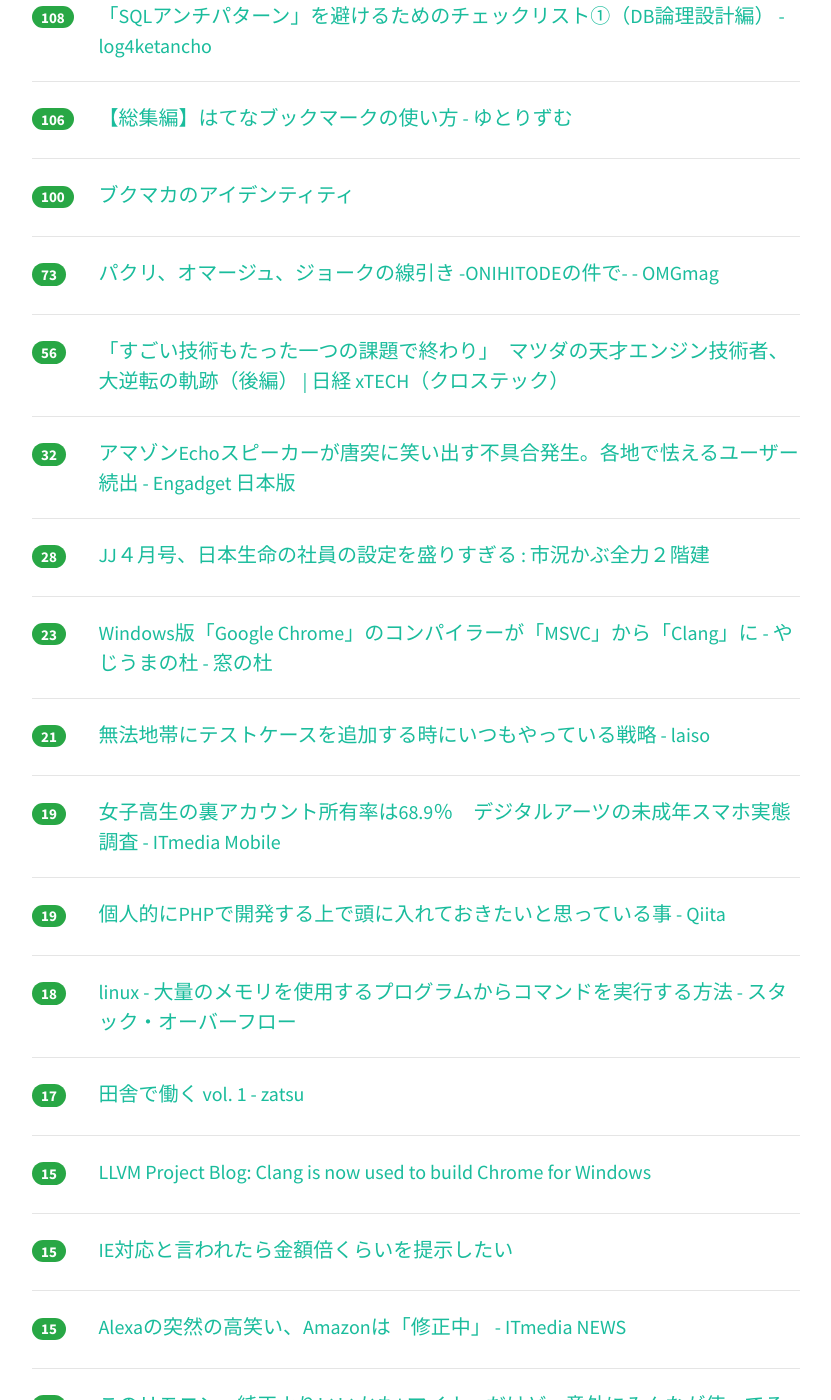
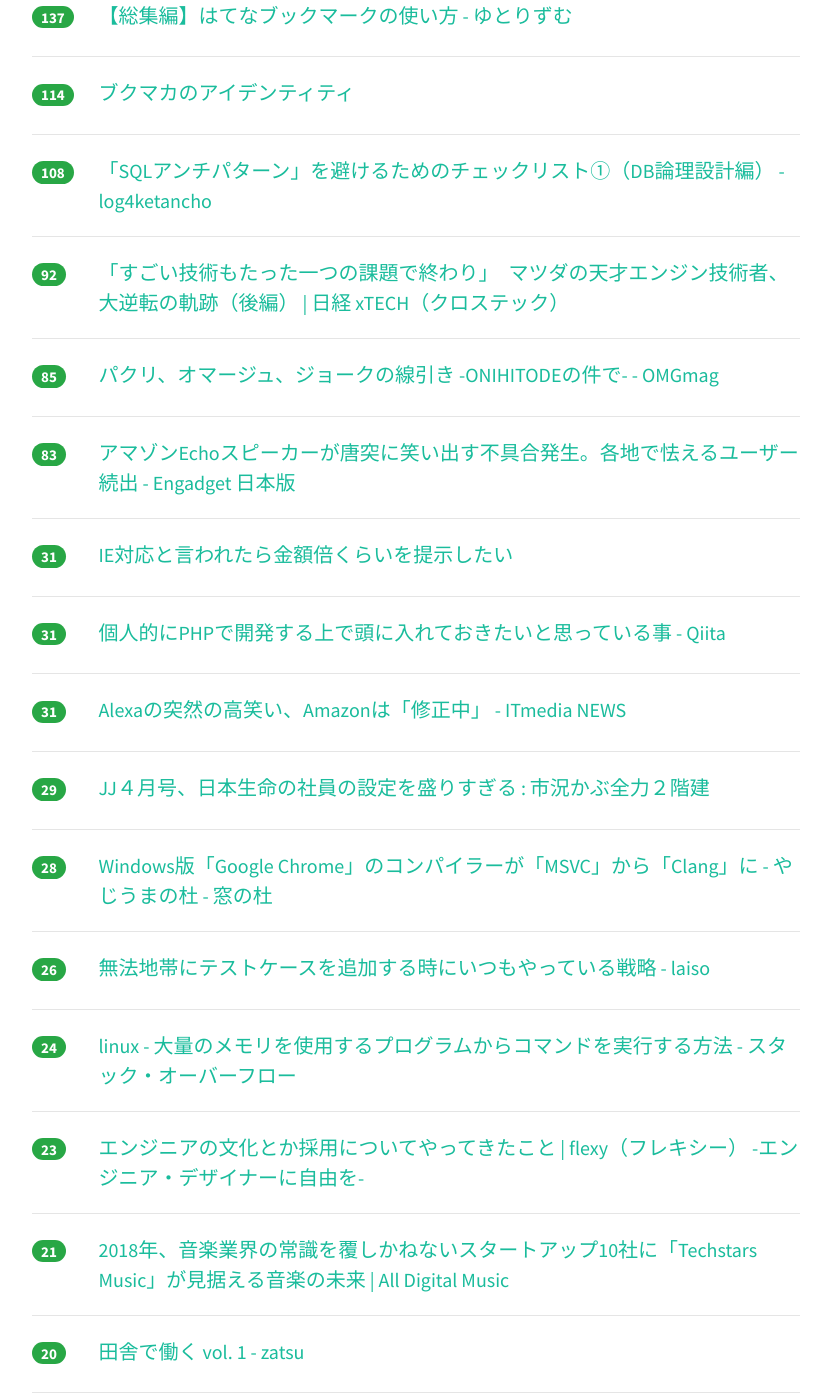
Before and after one commit to yatta47/hatena-matome-site, a Jekyll site: the page built from _posts/2018-03-08-hatena.md, in a window 1280 px wide and 1400 px high, scrolled down 574 px. Shown: the whole window, without its empty margins (224-1055 px from the left). Built offline with Jekyll 4.4.1, drawn with Linux system fonts in a browser that asks for light colours; nearby versions of some CDN libraries; some of the changed text lies outside the part shown.

Commit message:
Updated 2018-03-08

```diff
--- a/_posts/2018-03-08-hatena.md
+++ b/_posts/2018-03-08-hatena.md
@@ -1,19 +1,29 @@
 ---
 layout: post
 title:  "2018-03-08 はてぶIT"
-date:   2018-03-08 10:03:32
+date:   2018-03-08 11:03:13
 tags: [it-hotentry]
 ---
-35 件のデータあり
+40 件のデータあり
 
 <hr><div class="row">
-<div class="col-1"><span class="badge badge-pill badge-success h2">297</span></div>
+<div class="col-1"><span class="badge badge-pill badge-success h2">407</span></div>
 <div class="col-11"><a href='http://takagi-hiromitsu.jp/diary/20180307.html' target='_blank'>高木浩光＠自宅の日記 - 個人情報保護委員会ゥァア゛ーッ ドガシャア</a></div>
 </div>
 <hr>
 <div class="row">
-<div class="col-1"><span class="badge badge-pill badge-success h2">131</span></div>
+<div class="col-1"><span class="badge badge-pill badge-success h2">210</span></div>
 <div class="col-11"><a href='https://togetter.com/li/1206162' target='_blank'>外注をしすぎた結果、他社に自社の仕様を教えてもらうというカオスな状況に多くの声が寄せられる「過度なアウトソーシングは非効率」 - Togetter</a></div>
+</div>
+<hr>
+<div class="row">
+<div class="col-1"><span class="badge badge-pill badge-success h2">137</span></div>
+<div class="col-11"><a href='http://www.yutorism.jp/entry/Hatebu' target='_blank'>【総集編】はてなブックマークの使い方 - ゆとりずむ</a></div>
+</div>
+<hr>
+<div class="row">
+<div class="col-1"><span class="badge badge-pill badge-success h2">114</span></div>
+<div class="col-11"><a href='https://anond.hatelabo.jp/20180307223400' target='_blank'>ブクマカのアイデンティティ</a></div>
 </div>
 <hr>
 <div class="row">
@@ -22,43 +32,68 @@ tags: [it-hotentry]
 </div>
 <hr>
 <div class="row">
-<div class="col-1"><span class="badge badge-pill badge-success h2">106</span></div>
-<div class="col-11"><a href='http://www.yutorism.jp/entry/Hatebu' target='_blank'>【総集編】はてなブックマークの使い方 - ゆとりずむ</a></div>
+<div class="col-1"><span class="badge badge-pill badge-success h2">92</span></div>
+<div class="col-11"><a href='http://tech.nikkeibp.co.jp/atcl/nxt/column/18/00134/030600025/' target='_blank'>「すごい技術もたった一つの課題で終わり」　マツダの天才エンジン技術者、大逆転の軌跡（後編） | 日経 xTECH（クロステック）</a></div>
 </div>
 <hr>
 <div class="row">
-<div class="col-1"><span class="badge badge-pill badge-success h2">100</span></div>
-<div class="col-11"><a href='https://anond.hatelabo.jp/20180307223400' target='_blank'>ブクマカのアイデンティティ</a></div>
-</div>
-<hr>
-<div class="row">
-<div class="col-1"><span class="badge badge-pill badge-success h2">73</span></div>
+<div class="col-1"><span class="badge badge-pill badge-success h2">85</span></div>
 <div class="col-11"><a href='http://www.omg-ox.org/entry/oni' target='_blank'>パクリ、オマージュ、ジョークの線引き -ONIHITODEの件で- - OMGmag</a></div>
 </div>
 <hr>
 <div class="row">
-<div class="col-1"><span class="badge badge-pill badge-success h2">56</span></div>
-<div class="col-11"><a href='http://tech.nikkeibp.co.jp/atcl/nxt/column/18/00134/030600025/' target='_blank'>「すごい技術もたった一つの課題で終わり」　マツダの天才エンジン技術者、大逆転の軌跡（後編） | 日経 xTECH（クロステック）</a></div>
-</div>
-<hr>
-<div class="row">
-<div class="col-1"><span class="badge badge-pill badge-success h2">32</span></div>
+<div class="col-1"><span class="badge badge-pill badge-success h2">83</span></div>
 <div class="col-11"><a href='http://japanese.engadget.com/2018/03/07/echo/' target='_blank'>アマゾンEchoスピーカーが唐突に笑い出す不具合発生。各地で怯えるユーザー続出 - Engadget 日本版</a></div>
 </div>
 <hr>
 <div class="row">
-<div class="col-1"><span class="badge badge-pill badge-success h2">28</span></div>
+<div class="col-1"><span class="badge badge-pill badge-success h2">31</span></div>
+<div class="col-11"><a href='https://anond.hatelabo.jp/20180308013517' target='_blank'>IE対応と言われたら金額倍くらいを提示したい</a></div>
+</div>
+<hr>
+<div class="row">
+<div class="col-1"><span class="badge badge-pill badge-success h2">31</span></div>
+<div class="col-11"><a href='https://qiita.com/n_mogi/items/252dc4dcf75f3b2ea977' target='_blank'>個人的にPHPで開発する上で頭に入れておきたいと思っている事 - Qiita</a></div>
+</div>
+<hr>
+<div class="row">
+<div class="col-1"><span class="badge badge-pill badge-success h2">31</span></div>
+<div class="col-11"><a href='http://www.itmedia.co.jp/news/articles/1803/08/news062.html' target='_blank'>Alexaの突然の高笑い、Amazonは「修正中」 - ITmedia NEWS</a></div>
+</div>
+<hr>
+<div class="row">
+<div class="col-1"><span class="badge badge-pill badge-success h2">29</span></div>
 <div class="col-11"><a href='http://kabumatome.doorblog.jp/archives/65914258.html' target='_blank'>JJ４月号、日本生命の社員の設定を盛りすぎる : 市況かぶ全力２階建</a></div>
 </div>
 <hr>
 <div class="row">
-<div class="col-1"><span class="badge badge-pill badge-success h2">23</span></div>
+<div class="col-1"><span class="badge badge-pill badge-success h2">28</span></div>
 <div class="col-11"><a href='https://forest.watch.impress.co.jp/docs/serial/yajiuma/1110338.html' target='_blank'>Windows版「Google Chrome」のコンパイラーが「MSVC」から「Clang」に - やじうまの杜 - 窓の杜</a></div>
 </div>
 <hr>
 <div class="row">
+<div class="col-1"><span class="badge badge-pill badge-success h2">26</span></div>
+<div class="col-11"><a href='http://blog.lai.so/entry/2018/03/08/%E7%84%A1%E6%B3%95%E5%9C%B0%E5%B8%AF%E3%81%AB%E3%83%86%E3%82%B9%E3%83%88%E3%82%B1%E3%83%BC%E3%82%B9%E3%82%92%E8%BF%BD%E5%8A%A0%E3%81%99%E3%82%8B%E6%99%82%E3%81%AB%E3%81%84%E3%81%A4%E3%82%82%E3%82%84%E3%81%A3' target='_blank'>無法地帯にテストケースを追加する時にいつもやっている戦略 - laiso</a></div>
+</div>
+<hr>
+<div class="row">
+<div class="col-1"><span class="badge badge-pill badge-success h2">24</span></div>
+<div class="col-11"><a href='https://ja.stackoverflow.com/questions/9920/' target='_blank'>linux - 大量のメモリを使用するプログラムからコマンドを実行する方法 - スタック・オーバーフロー</a></div>
+</div>
+<hr>
+<div class="row">
+<div class="col-1"><span class="badge badge-pill badge-success h2">23</span></div>
+<div class="col-11"><a href='https://flxy.jp/article/561' target='_blank'>エンジニアの文化とか採用についてやってきたこと | flexy（フレキシー） -エンジニア・デザイナーに自由を-</a></div>
+</div>
+<hr>
+<div class="row">
 <div class="col-1"><span class="badge badge-pill badge-success h2">21</span></div>
-<div class="col-11"><a href='http://blog.lai.so/entry/2018/03/08/%E7%84%A1%E6%B3%95%E5%9C%B0%E5%B8%AF%E3%81%AB%E3%83%86%E3%82%B9%E3%83%88%E3%82%B1%E3%83%BC%E3%82%B9%E3%82%92%E8%BF%BD%E5%8A%A0%E3%81%99%E3%82%8B%E6%99%82%E3%81%AB%E3%81%84%E3%81%A4%E3%82%82%E3%82%84%E3%81%A3' target='_blank'>無法地帯にテストケースを追加する時にいつもやっている戦略 - laiso</a></div>
+<div class="col-11"><a href='http://jaykogami.com/2018/03/15002.html' target='_blank'>2018年、音楽業界の常識を覆しかねないスタートアップ10社に「Techstars Music」が見据える音楽の未来 | All Digital Music</a></div>
+</div>
+<hr>
+<div class="row">
+<div class="col-1"><span class="badge badge-pill badge-success h2">20</span></div>
+<div class="col-11"><a href='http://komatatsu.hateblo.jp/entry/2018/03/07/232003' target='_blank'>田舎で働く vol. 1 - zatsu</a></div>
 </div>
 <hr>
 <div class="row">
@@ -67,38 +102,18 @@ tags: [it-hotentry]
 </div>
 <hr>
 <div class="row">
-<div class="col-1"><span class="badge badge-pill badge-success h2">19</span></div>
-<div class="col-11"><a href='https://qiita.com/n_mogi/items/252dc4dcf75f3b2ea977' target='_blank'>個人的にPHPで開発する上で頭に入れておきたいと思っている事 - Qiita</a></div>
+<div class="col-1"><span class="badge badge-pill badge-success h2">16</span></div>
+<div class="col-11"><a href='http://totb.hatenablog.com/entry/2018/03/07/220552' target='_blank'>フランスの出生率低下 - Think outside the box</a></div>
 </div>
 <hr>
 <div class="row">
-<div class="col-1"><span class="badge badge-pill badge-success h2">18</span></div>
-<div class="col-11"><a href='https://ja.stackoverflow.com/questions/9920/' target='_blank'>linux - 大量のメモリを使用するプログラムからコマンドを実行する方法 - スタック・オーバーフロー</a></div>
-</div>
-<hr>
-<div class="row">
-<div class="col-1"><span class="badge badge-pill badge-success h2">17</span></div>
-<div class="col-11"><a href='http://komatatsu.hateblo.jp/entry/2018/03/07/232003' target='_blank'>田舎で働く vol. 1 - zatsu</a></div>
+<div class="col-1"><span class="badge badge-pill badge-success h2">15</span></div>
+<div class="col-11"><a href='https://getnavi.jp/homeappliances/236166/' target='_blank'>このリモコン、純正よりいいかも! マイナーだけど、意外にみんなが使ってる「朝日電器」内覧会 | GetNavi web ゲットナビ</a></div>
 </div>
 <hr>
 <div class="row">
 <div class="col-1"><span class="badge badge-pill badge-success h2">15</span></div>
 <div class="col-11"><a href='http://blog.llvm.org/2018/03/clang-is-now-used-to-build-chrome-for.html' target='_blank'>LLVM Project Blog: Clang is now used to build Chrome for Windows</a></div>
-</div>
-<hr>
-<div class="row">
-<div class="col-1"><span class="badge badge-pill badge-success h2">15</span></div>
-<div class="col-11"><a href='https://anond.hatelabo.jp/20180308013517' target='_blank'>IE対応と言われたら金額倍くらいを提示したい</a></div>
-</div>
-<hr>
-<div class="row">
-<div class="col-1"><span class="badge badge-pill badge-success h2">15</span></div>
-<div class="col-11"><a href='http://www.itmedia.co.jp/news/articles/1803/08/news062.html' target='_blank'>Alexaの突然の高笑い、Amazonは「修正中」 - ITmedia NEWS</a></div>
-</div>
-<hr>
-<div class="row">
-<div class="col-1"><span class="badge badge-pill badge-success h2">14</span></div>
-<div class="col-11"><a href='https://getnavi.jp/homeappliances/236166/' target='_blank'>このリモコン、純正よりいいかも! マイナーだけど、意外にみんなが使ってる「朝日電器」内覧会 | GetNavi web ゲットナビ</a></div>
 </div>
 <hr>
 <div class="row">
@@ -108,22 +123,32 @@ tags: [it-hotentry]
 <hr>
 <div class="row">
 <div class="col-1"><span class="badge badge-pill badge-success h2">14</span></div>
+<div class="col-11"><a href='http://b.hatena.ne.jp/entry/s/this.kiji.is/344094119507182689' target='_blank'>はてなブックマーク - 政府「報道の自由」勧告を拒否　国連人権理審査で - 共同通信</a></div>
+</div>
+<hr>
+<div class="row">
+<div class="col-1"><span class="badge badge-pill badge-success h2">14</span></div>
+<div class="col-11"><a href='https://anond.hatelabo.jp/20180308022237' target='_blank'>自分のブログより、はてな匿名ダイアリーのほうがアクセスが多い辛さ</a></div>
+</div>
+<hr>
+<div class="row">
+<div class="col-1"><span class="badge badge-pill badge-success h2">14</span></div>
 <div class="col-11"><a href='http://tech.nikkeibp.co.jp/atcl/nxt/column/18/00134/030600024/?P=2' target='_blank'>「ずっとむなしい、なにもなく終わる･･･」　マツダの天才エンジン技術者、大逆転の軌跡（前編）（2ページ目） | 日経 xTECH（クロステック）</a></div>
 </div>
 <hr>
 <div class="row">
-<div class="col-1"><span class="badge badge-pill badge-success h2">13</span></div>
-<div class="col-11"><a href='http://totb.hatenablog.com/entry/2018/03/07/220552' target='_blank'>フランスの出生率低下 - Think outside the box</a></div>
+<div class="col-1"><span class="badge badge-pill badge-success h2">14</span></div>
+<div class="col-11"><a href='https://togetter.com/li/1206195' target='_blank'>伝説のサービス「Osushi」がまともになって帰ってきた (編集可能) - Togetter</a></div>
+</div>
+<hr>
+<div class="row">
+<div class="col-1"><span class="badge badge-pill badge-success h2">14</span></div>
+<div class="col-11"><a href='http://s-max.jp/archives/1742010.html' target='_blank'>Google、スマホなど向け次期プラットフォーム「Android P」の開発者向けプレビュー版を公開！Pixelシリーズとエミュレーターで利用可能で、正式版は2017年Q3にリリース予定 - S-MAX</a></div>
 </div>
 <hr>
 <div class="row">
 <div class="col-1"><span class="badge badge-pill badge-success h2">13</span></div>
-<div class="col-11"><a href='http://jaykogami.com/2018/03/15002.html' target='_blank'>2018年、音楽業界の常識を覆しかねないスタートアップ10社に「Techstars Music」が見据える音楽の未来 | All Digital Music</a></div>
-</div>
-<hr>
-<div class="row">
-<div class="col-1"><span class="badge badge-pill badge-success h2">13</span></div>
-<div class="col-11"><a href='https://togetter.com/li/1206195' target='_blank'>伝説のサービス「Osushi」がまともになって帰ってきた (編集可能) - Togetter</a></div>
+<div class="col-11"><a href='http://diamond.jp/articles/-/162583' target='_blank'>少人数のチームを率いる上司が言ってはいけないNGワード | グローバル仕事人のコミュ力　澤円 | ダイヤモンド・オンライン</a></div>
 </div>
 <hr>
 <div class="row">
@@ -134,16 +159,6 @@ tags: [it-hotentry]
 <div class="row">
 <div class="col-1"><span class="badge badge-pill badge-success h2">12</span></div>
 <div class="col-11"><a href='http://wonderwall.hatenablog.com/entry/2018/03/07/213000' target='_blank'>Djangoメモ(5) : 対話型シェルでAPIを使ってみる - もた日記</a></div>
-</div>
-<hr>
-<div class="row">
-<div class="col-1"><span class="badge badge-pill badge-success h2">12</span></div>
-<div class="col-11"><a href='http://s-max.jp/archives/1742010.html' target='_blank'>Google、スマホなど向け次期プラットフォーム「Android P」の開発者向けプレビュー版を公開！Pixelシリーズとエミュレーターで利用可能で、正式版は2017年Q3にリリース予定 - S-MAX</a></div>
-</div>
-<hr>
-<div class="row">
-<div class="col-1"><span class="badge badge-pill badge-success h2">11</span></div>
-<div class="col-11"><a href='http://b.hatena.ne.jp/entry/s/this.kiji.is/344094119507182689' target='_blank'>はてなブックマーク - 政府「報道の自由」勧告を拒否　国連人権理審査で - 共同通信</a></div>
 </div>
 <hr>
 <div class="row">
@@ -158,7 +173,7 @@ tags: [it-hotentry]
 <hr>
 <div class="row">
 <div class="col-1"><span class="badge badge-pill badge-success h2">10</span></div>
-<div class="col-11"><a href='https://anond.hatelabo.jp/20180308022237' target='_blank'>自分のブログより、はてな匿名ダイアリーのほうがアクセスが多い辛さ</a></div>
+<div class="col-11"><a href='https://internet.watch.impress.co.jp/docs/column/chizu3/1110259.html' target='_blank'>「標準的なバス情報フォーマット広め隊」結成、各地で始まる「GTFS」公共交通データ整備【地図と位置情報】 - INTERNET Watch</a></div>
 </div>
 <hr>
 <div class="row">
@@ -167,17 +182,27 @@ tags: [it-hotentry]
 </div>
 <hr>
 <div class="row">
-<div class="col-1"><span class="badge badge-pill badge-success h2">8</span></div>
-<div class="col-11"><a href='https://internet.watch.impress.co.jp/docs/column/chizu3/1110259.html' target='_blank'>「標準的なバス情報フォーマット広め隊」結成、各地で始まる「GTFS」公共交通データ整備【地図と位置情報】 - INTERNET Watch</a></div>
+<div class="col-1"><span class="badge badge-pill badge-success h2">9</span></div>
+<div class="col-11"><a href='https://www3.nhk.or.jp/news/business_tokushu/2018_0307.html' target='_blank'>まだスマホ？ イマドキ女子は違います｜NHK NEWS WEB</a></div>
 </div>
 <hr>
 <div class="row">
 <div class="col-1"><span class="badge badge-pill badge-success h2">8</span></div>
-<div class="col-11"><a href='http://diamond.jp/articles/-/162583' target='_blank'>少人数のチームを率いる上司が言ってはいけないNGワード | グローバル仕事人のコミュ力　澤円 | ダイヤモンド・オンライン</a></div>
+<div class="col-11"><a href='https://markezine.jp/article/detail/27613' target='_blank'>「レスポンス広告」から「ブランディング広告」へ　 従来のデジタル指標だけでは広告効果は測れない (1/3)：MarkeZine（マーケジン）</a></div>
 </div>
 <hr>
 <div class="row">
-<div class="col-1"><span class="badge badge-pill badge-success h2">5</span></div>
+<div class="col-1"><span class="badge badge-pill badge-success h2">7</span></div>
 <div class="col-11"><a href='http://www.4gamer.net/games/137/G013737/20180307120/' target='_blank'>Arm，ミドルクラスおよびエントリー市場向けの新GPU IPコア「Mali-G52」「Mali-G31」を発表 - 4Gamer.net</a></div>
 </div>
 <hr>
+<div class="row">
+<div class="col-1"><span class="badge badge-pill badge-success h2">7</span></div>
+<div class="col-11"><a href='http://tech.nikkeibp.co.jp/it/atcl/watcher/14/334361/110800954/' target='_blank'>「遅くて使いものにならない」という光回線への声、定額制も限界か | 日経 xTECH（クロステック）</a></div>
+</div>
+<hr>
+<div class="row">
+<div class="col-1"><span class="badge badge-pill badge-success h2">6</span></div>
+<div class="col-11"><a href='http://www.nakahara-lab.net/blog/archive/8617' target='_blank'>あなたのイベントやワークショップを「衰退」させる「古参プロ問題」とは何か？ | 東京大学 中原淳研究室 - 大人の学びを科学する</a></div>
+</div>
+<hr>
```
